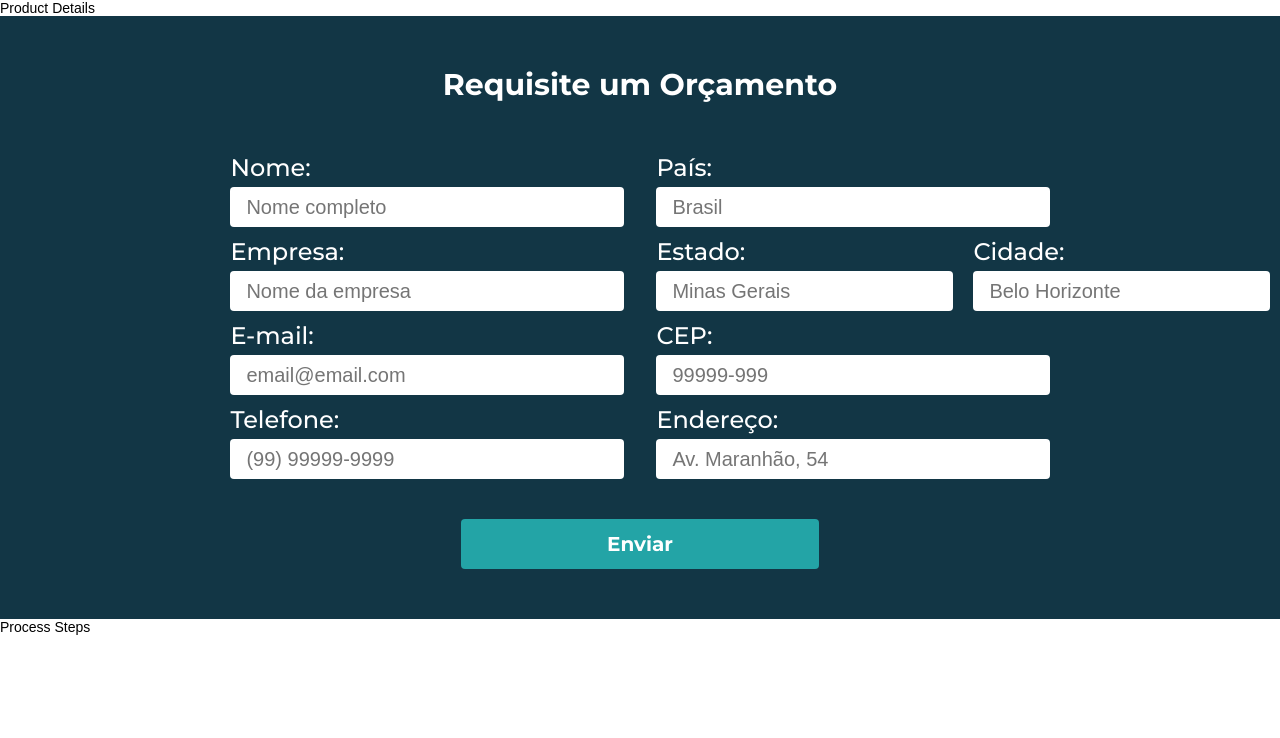
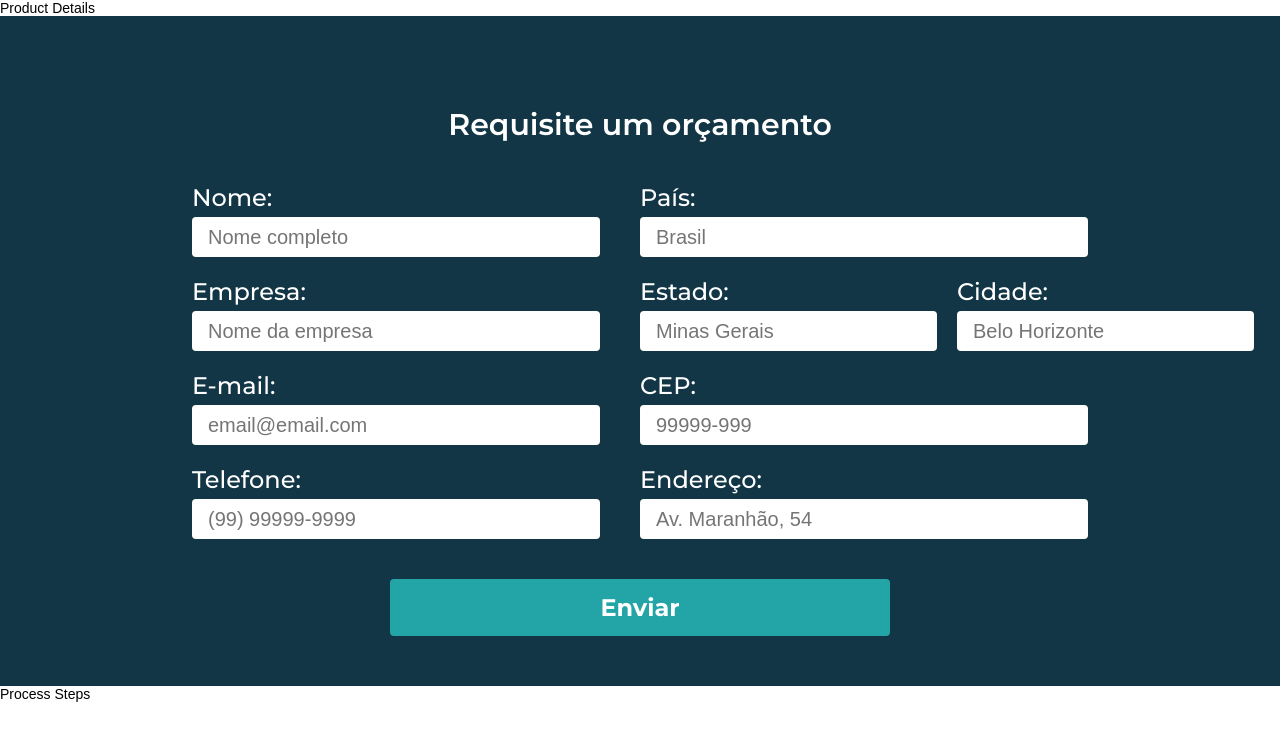
Before and after one commit to cpejr/IZT-web-frontend, a React (Vite) app: page /produto in a window 1280 px wide. Shown: the top 738 px of the page. Built offline with nearby package versions, Linux system fonts and the light colour scheme.

Commit message:
fix: form bugs

```diff
--- a/src/components/common/FormInput/Styles.jsx
+++ b/src/components/common/FormInput/Styles.jsx
@@ -16,7 +16,9 @@ export const Label = styled.label`
   font-size: 24px;
 
   @media (max-width: 700px) {
+    font-weight: 500;
     font-size: 20px;
+    line-height: 24px;
   }
 `;
 
@@ -29,11 +31,21 @@ export const Input = styled.input`
   background: ${(props) => (props.error ? 'rgba(239, 202, 202, 1)' : 'white')};
 
   @media (max-width: 700px) {
-    font-size: 16px;
+    font-style: normal;
+    font-weight: 400;
+    font-size: 15px;
+    line-height: 20px;
+    height: 36px;
   }
 `;
 
 export const ErrorMessage = styled.p`
   font-size: 16px;
   color: red;
+
+  @media (max-width: 700px) {
+    font-weight: 500;
+    font-size: 14px;
+    line-height: 17px;
+  }
 `;
--- a/src/components/common/FormMask/Styles.jsx
+++ b/src/components/common/FormMask/Styles.jsx
@@ -19,7 +19,11 @@ export const Container = styled.div`
       props.error ? 'rgba(239, 202, 202, 1)' : 'white'};
 
     @media (max-width: 700px) {
-      font-size: 16px;
+      font-style: normal;
+      font-weight: 400;
+      font-size: 15px;
+      line-height: 20px;
+      height: 36px;
     }
   }
 `;
@@ -27,12 +31,21 @@ export const Container = styled.div`
 export const Label = styled.label`
   color: #ffffff;
   font-size: 24px;
+
   @media (max-width: 700px) {
+    font-weight: 500;
     font-size: 20px;
+    line-height: 24px;
   }
 `;
 
 export const ErrorMessage = styled.p`
   font-size: 16px;
   color: red;
+
+  @media (max-width: 700px) {
+    font-weight: 500;
+    font-size: 14px;
+    line-height: 17px;
+  }
 `;
--- a/src/components/features/BudgetForm/BudgetForm.jsx
+++ b/src/components/features/BudgetForm/BudgetForm.jsx
@@ -1,46 +1,194 @@
-import { useEffect, useState } from 'react';
+// import { useEffect, useState } from 'react';
+// import { useForm } from 'react-hook-form';
+// import { z } from 'zod';
+
+// import { zodResolver } from '@hookform/resolvers/zod';
+// import {
+//   Container,
+//   Form,
+//   Section,
+//   Subsection,
+//   Title,
+//   SendButton,
+//   Information,
+// } from './Styles';
+// import { FormInput, FormMask } from '../../common';
+
+// const validationSchema = z.object({
+//   name: z.string().min(1, 'Favor digitar o seu nome completo'),
+
+//   company: z.string().min(1, 'Favor digitar o nome da empresa'),
+
+//   email: z
+//     .string()
+//     .min(1, { message: 'Favor digitar o email' })
+//     .email({
+//       message: 'Insira um email válido',
+//     })
+//     .trim(),
+
+//   telephone: z.string().min(1, 'Favor digitar o seu número do telefone'),
+
+//   country: z.string().min(1, 'Favor digitar nome do seu país'),
+
+//   state: z.string().min(1, 'Favor digitar o nome do seu estado'),
+
+//   city: z.string().min(1, 'Favor digitar o nome da sua cidade'),
+
+//   ZIPcode: z
+//     .string()
+//     .min(1, 'Favor digitar o seu CEP')
+//     .regex(/^[0-9]{5}(?:-[0-9]{4})?$/, 'Digite um CEP válido'),
+
+//   address: z.string().min(1, 'Favor digitar o seu seu endereço'),
+// });
+
+// function BudgetForm() {
+//   const {
+//     handleSubmit,
+//     register,
+//     formState: { errors },
+//     control,
+//   } = useForm({
+//     resolver: zodResolver(validationSchema),
+//   });
+
+//   const onSubmit = (data) => console.log(data);
+
+//   return (
+//     <Container>
+//       <Title>Requisite um Orçamento</Title>
+
+//       <Form onSubmit={handleSubmit(onSubmit)}>
+//         <Information>
+//           <Section>
+//             <FormInput
+//               label="Nome:"
+//               name="name"
+//               placeholder="Nome completo"
+//               errors={errors}
+//               register={register}
+//             />
+
+//             <FormInput
+//               label="Empresa:"
+//               name="company"
+//               placeholder="Nome da empresa"
+//               errors={errors}
+//               register={register}
+//             />
+
+//             <FormInput
+//               label="E-mail:"
+//               name="email"
+//               placeholder="email@email.com"
+//               errors={errors}
+//               register={register}
+//             />
+
+//             <FormMask
+//               label="Telefone:"
+//               name="telephone"
+//               defaultValue=""
+//               control={control}
+//               placeholder="(99) 99999-9999"
+//               mask="(99) 99999-9999"
+//               errors={errors}
+//             />
+//           </Section>
+
+//           <Section>
+//             <FormInput
+//               label="País:"
+//               name="country"
+//               placeholder="Brasil"
+//               errors={errors}
+//               register={register}
+//             />
+//             <Subsection>
+//               <FormInput
+//                 label="Estado:"
+//                 name="state"
+//                 placeholder="Minas Gerais"
+//                 errors={errors}
+//                 register={register}
+//               />
+
+//               <FormInput
+//                 label="Cidade:"
+//                 name="city"
+//                 placeholder="Belo Horizonte"
+//                 errors={errors}
+//                 register={register}
+//               />
+//             </Subsection>
+
+//             <FormInput
+//               label="CEP:"
+//               name="ZIPcode"
+//               placeholder="99999-999"
+//               errors={errors}
+//               register={register}
+//             />
+
+//             <FormInput
+//               label="Endereço:"
+//               name="address"
+//               placeholder="Av. Maranhão, 54"
+//               errors={errors}
+//               register={register}
+//             />
+//           </Section>
+//         </Information>
+//         <SendButton>Enviar</SendButton>
+//       </Form>
+//     </Container>
+//   );
+// }
+
+// export default BudgetForm;
+
 import { useForm } from 'react-hook-form';
 import { z } from 'zod';
-
 import { zodResolver } from '@hookform/resolvers/zod';
 import {
-  Container,
+  ContactUs,
   Form,
   Section,
+  Title,
   Subsection,
-  Title,
-  SendButton,
-  Information,
+  BotaoEnviar,
+  Container,
 } from './Styles';
 import { FormInput, FormMask } from '../../common';
 
 const validationSchema = z.object({
-  name: z.string().min(1, 'Favor digitar o seu nome completo'),
+  name: z.string().min(1, 'Digite o seu nome completo'),
 
-  company: z.string().min(1, 'Favor digitar o nome da empresa'),
+  company: z.string().min(1, 'Digite o nome da empresa'),
 
   email: z
     .string()
-    .min(1, { message: 'Favor digitar o email' })
+    .min(1, { message: 'Digite o email' })
     .email({
       message: 'Insira um email válido',
     })
     .trim(),
 
-  telephone: z.string().min(1, 'Favor digitar o seu número do telefone'),
+  telephone: z.string().min(1, 'Digite o seu número do telefone'),
 
-  country: z.string().min(1, 'Favor digitar nome do seu país'),
+  country: z.string().min(1, 'Digite nome do seu país'),
 
-  state: z.string().min(1, 'Favor digitar o nome do seu estado'),
+  state: z.string().min(1, 'Digite o estado'),
 
-  city: z.string().min(1, 'Favor digitar o nome da sua cidade'),
+  city: z.string().min(1, 'Digite a cidade'),
 
   ZIPcode: z
     .string()
-    .min(1, 'Favor digitar o seu CEP')
+    .min(1, 'Digite o seu CEP')
     .regex(/^[0-9]{5}(?:-[0-9]{4})?$/, 'Digite um CEP válido'),
 
-  address: z.string().min(1, 'Favor digitar o seu seu endereço'),
+  address: z.string().min(1, 'Digite o seu seu endereço'),
 });
 
 function BudgetForm() {
@@ -56,11 +204,11 @@ function BudgetForm() {
   const onSubmit = (data) => console.log(data);
 
   return (
-    <Container>
-      <Title>Requisite um Orçamento</Title>
+    <ContactUs>
+      <Title>Requisite um orçamento</Title>
 
       <Form onSubmit={handleSubmit(onSubmit)}>
-        <Information>
+        <Container>
           <Section>
             <FormInput
               label="Nome:"
@@ -139,10 +287,10 @@ function BudgetForm() {
               register={register}
             />
           </Section>
-        </Information>
-        <SendButton>Enviar</SendButton>
+        </Container>
+        <BotaoEnviar>Enviar</BotaoEnviar>
       </Form>
-    </Container>
+    </ContactUs>
   );
 }
 
--- a/src/components/features/BudgetForm/Styles.jsx
+++ b/src/components/features/BudgetForm/Styles.jsx
@@ -1,12 +1,118 @@
+// import styled from 'styled-components';
+
+// export const Container = styled.div`
+//   display: flex;
+//   flex-direction: column;
+//   justify-content: space-between;
+//   align-items: center;
+//   padding: 50px 0px;
+//   gap: 50px;
+
+//   width: 100%;
+//   height: auto;
+
+//   background-color: ${(props) => props.theme.colors.darkBlue};
+
+//   @media (max-width: 700px) {
+//     height: 850px;
+//     padding: 50px 0px;
+//     gap: 0px;
+//   }
+// `;
+
+// export const Title = styled.text`
+//   font-family: ${(props) => props.theme.fonts.montserrat};
+//   font-style: normal;
+//   font-weight: 700;
+//   font-size: 30px;
+//   line-height: 37px;
+//   color: white;
+
+//   @media (max-width: 700px) {
+//     font-size: 24px;
+//   }
+// `;
+
+// export const Information = styled.div`
+//   display: flex;
+//   flex-direction: row;
+//   justify-content: space-between;
+//   align-items: center;
+
+//   width: 80%;
+//   height: 326px;
+
+//   @media (max-width: 700px) {
+//     flex-direction: column;
+//     height: 590px;
+//   }
+// `;
+
+// export const Form = styled.div`
+//   display: flex;
+//   flex-direction: column;
+//   width: 80%;
+//   align-items: center;
+//   justify-content: center;
+// `;
+// export const Section = styled.div`
+//   display: flex;
+//   flex-direction: column;
+//   align-items: flex-start;
+//   gap: 10px;
+
+//   width: 48%;
+//   height: 326px;
+
+//   @media (max-width: 700px) {
+//     width: 100%;
+//   }
+// `;
+
+// export const Subsection = styled.div`
+//   display: flex;
+//   flex-direction: row;
+//   padding: 0px;
+//   gap: 20px;
+//   width: 100%;
+//   height: 74px;
+
+//   @media (max-width: 700px) {
+//     width: 46.5%;
+//   }
+// `;
+
+// export const SendButton = styled.button`
+//   align-self: center;
+//   color: white;
+//   background-color: ${(props) => props.theme.colors.greenishBlue};
+//   font-size: 20px;
+//   font-family: ${(props) => props.theme.fonts.montserrat};
+//   font-weight: 700;
+//   height: 50px;
+//   margin-top: 40px;
+//   width: 35%;
+//   border: none;
+//   border-radius: 4px;
+//   @media (max-width: 700px) {
+//     width: 60%;
+//     margin-top: 60px;
+//   }
+//   cursor: pointer;
+//   transition-duration: 0.3s;
+//   :hover {
+//     background-color: rgba(35, 164, 166, 0.5);
+//   }
+// `;
+
 import styled from 'styled-components';
 
-export const Container = styled.div`
+export const ContactUs = styled.div`
   display: flex;
   flex-direction: column;
   justify-content: space-between;
   align-items: center;
   padding: 50px 0px;
-  gap: 50px;
 
   width: 100%;
   height: auto;
@@ -14,58 +120,68 @@ export const Container = styled.div`
   background-color: ${(props) => props.theme.colors.darkBlue};
 
   @media (max-width: 700px) {
-    height: 850px;
     padding: 50px 0px;
     gap: 0px;
   }
 `;
 
-export const Title = styled.text`
-  font-family: ${(props) => props.theme.fonts.montserrat};
-  font-style: normal;
-  font-weight: 700;
+export const Title = styled.p`
+  display: flex;
+  align-items: center;
   font-size: 30px;
-  line-height: 37px;
   color: white;
+  font-family: 'Montserrat', sans-serif;
+  font-weight: 600;
+  height: 20%;
+  padding-bottom: 40px;
+  padding-top: 40px;
 
   @media (max-width: 700px) {
+    font-weight: 600;
     font-size: 24px;
+    line-height: 39px;
+    height: 39px;
+    padding-top: 15px;
+  }
+  @media (max-width: 370px) {
+    font-size: 25px;
   }
 `;
 
-export const Information = styled.div`
+export const Form = styled.form`
+  display: flex;
+  align-items: center;
+  justify-content: center;
+  flex-direction: column;
+  height: 100%;
+  width: 70%;
+
+  @media (max-width: 700px) {
+    width: 95%;
+  }
+`;
+
+export const Container = styled.form`
   display: flex;
   flex-direction: row;
-  justify-content: space-between;
+  justify-content: center;
   align-items: center;
-
-  width: 80%;
-  height: 326px;
+  gap: 40px;
+  width: 100%;
 
   @media (max-width: 700px) {
     flex-direction: column;
-    height: 590px;
   }
 `;
 
-export const Form = styled.div`
-  display: flex;
-  flex-direction: column;
-  width: 80%;
-  align-items: center;
-  justify-content: center;
-`;
 export const Section = styled.div`
   display: flex;
   flex-direction: column;
-  align-items: flex-start;
-  gap: 10px;
-
-  width: 48%;
-  height: 326px;
-
+  width: 50%;
+  height: 100%;
+  gap: 20px;
   @media (max-width: 700px) {
-    width: 100%;
+    width: 80%;
   }
 `;
 
@@ -82,21 +198,31 @@ export const Subsection = styled.div`
   }
 `;
 
-export const SendButton = styled.button`
+export const BotaoEnviar = styled.button`
   align-self: center;
   color: white;
-  background-color: ${(props) => props.theme.colors.greenishBlue};
-  font-size: 20px;
-  font-family: ${(props) => props.theme.fonts.montserrat};
+  background-color: #23a4a6;
+
+  font-size: 24px;
+  font-family: 'Montserrat', sans-serif;
   font-weight: 700;
-  height: 50px;
+
+  width: 500px;
+  height: 57px;
   margin-top: 40px;
-  width: 35%;
+  line-height: 29px;
+
   border: none;
   border-radius: 4px;
+
   @media (max-width: 700px) {
-    width: 60%;
-    margin-top: 60px;
+    width: 50%;
+    font-size: 18px;
+    height: 44px;
+  }
+  @media (max-width: 370px) {
+    font-size: 12px;
+    height: 30px;
   }
   cursor: pointer;
   transition-duration: 0.3s;
```
